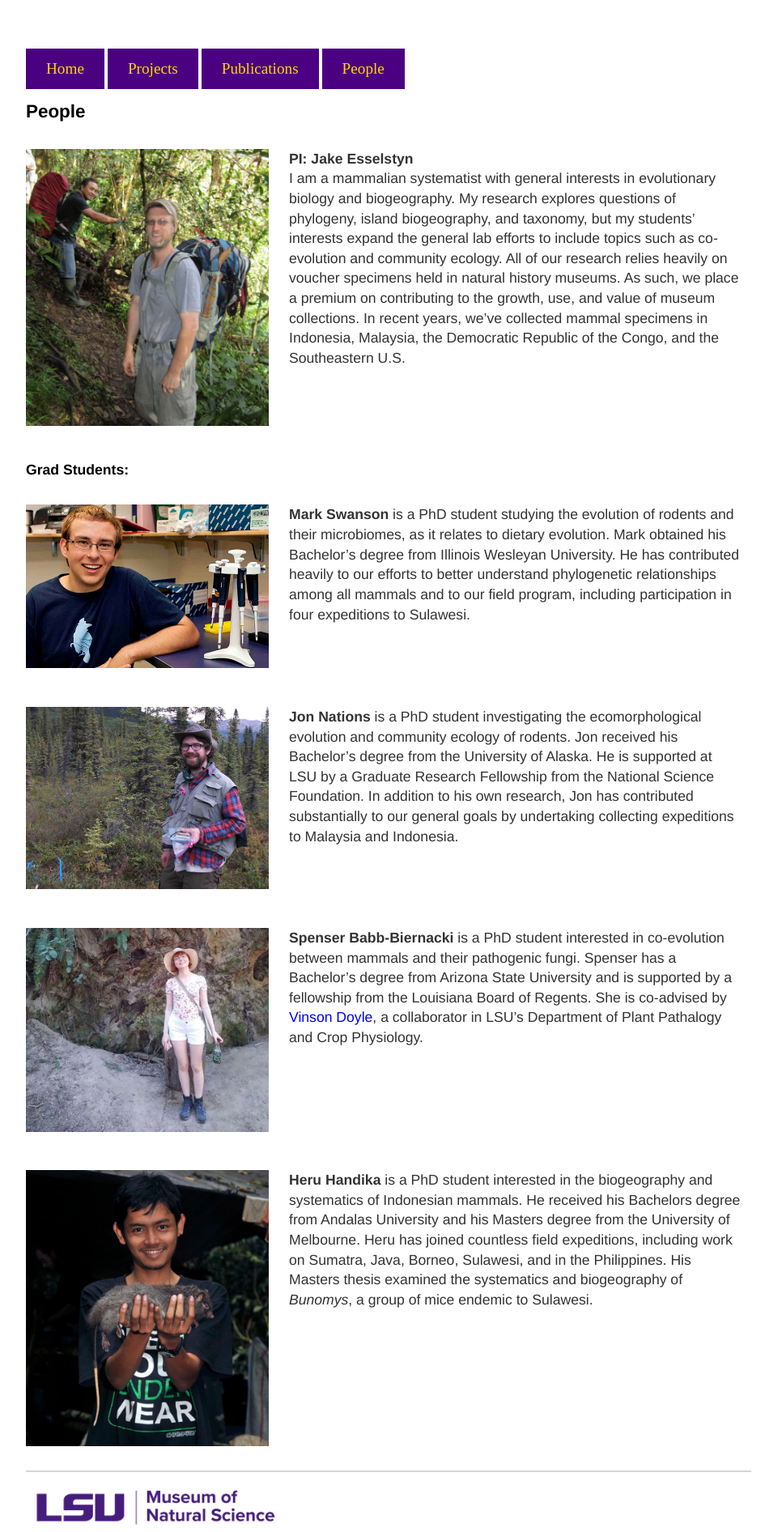
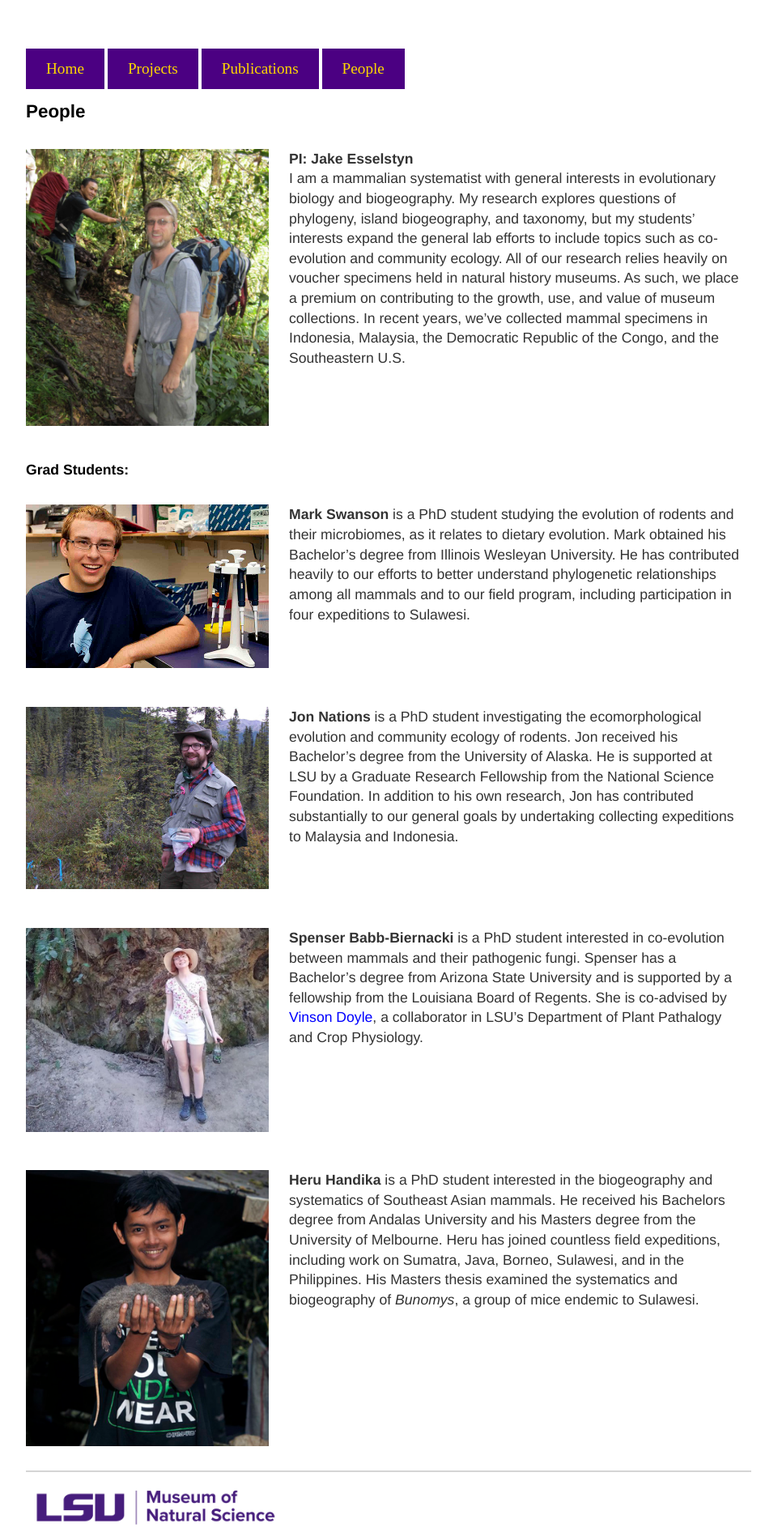
Before and after one commit to esselstyn/esselstyn.github.io, a Jekyll site: the page built from people.md, in a window 1280 px wide. Shown: the whole page at 81% size, without its empty margins (160-1105 px from the left). Built offline with Jekyll 4.4.1, drawn with Linux system fonts in a browser that asks for light colours.

Commit message:
Update people.md

```diff
--- a/people.md
+++ b/people.md
@@ -32,5 +32,5 @@ I am a mammalian systematist with general interests in evolutionary biology and
 <div markdown="1">
 <img src="images/heru.jpg" alt="Heru" width="300">
 
-**Heru Handika** is a PhD student interested in the biogeography and systematics of Indonesian mammals. He received his Bachelors degree from Andalas University and his Masters degree from the University of Melbourne. Heru has joined countless field expeditions, including work on Sumatra, Java, Borneo, Sulawesi, and in the Philippines. His Masters thesis examined the systematics and biogeography of *Bunomys*, a group of mice endemic to Sulawesi.
+**Heru Handika** is a PhD student interested in the biogeography and systematics of Southeast Asian mammals. He received his Bachelors degree from Andalas University and his Masters degree from the University of Melbourne. Heru has joined countless field expeditions, including work on Sumatra, Java, Borneo, Sulawesi, and in the Philippines. His Masters thesis examined the systematics and biogeography of *Bunomys*, a group of mice endemic to Sulawesi.
 </div>
```
